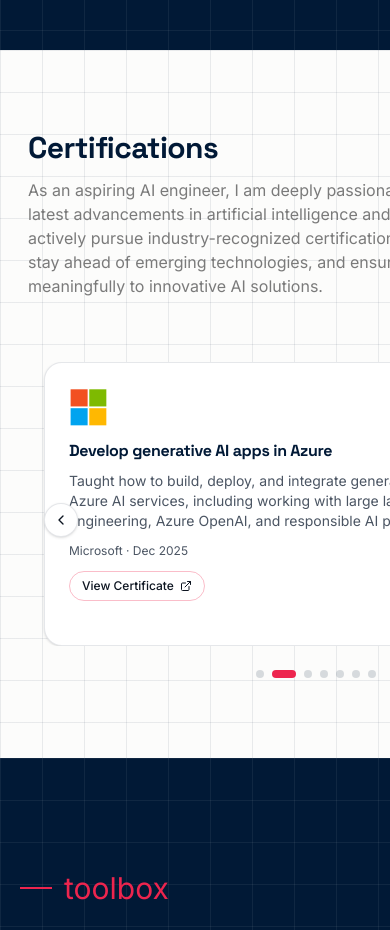
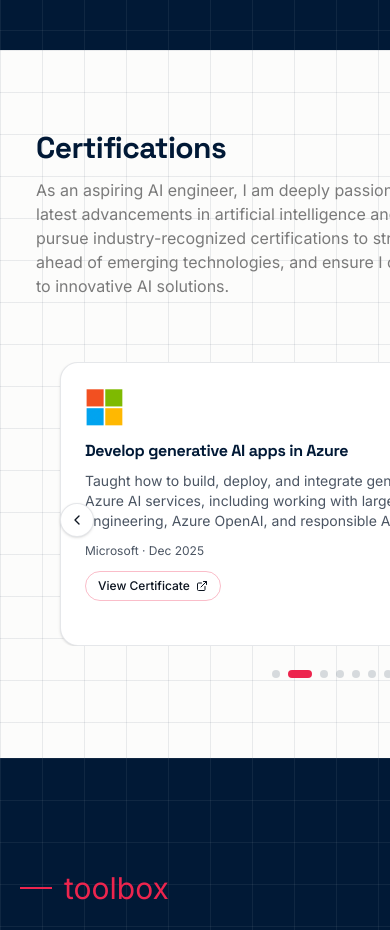
Before and after one commit to anshali15634/Portfolio-Website, a Next.js app in the folder portfolio/: page / in a window 390 px wide. Shown: the part 2260-3190 px from the top of the page. Built offline with nearby package versions, Linux system fonts and the light colour scheme.

Commit message:
certifications padding

```diff
--- a/portfolio/src/components/Certifications.tsx
+++ b/portfolio/src/components/Certifications.tsx
@@ -56,7 +56,7 @@ export default function Certifications() {
       className="grid-background relative overflow-hidden py-20"
     >
       <div className="container-custom">
-        <div className="grid items-center gap-16 px-2 sm:px-4 lg:grid-cols-2 lg:px-0">
+        <div className="grid items-center gap-16 px-4 sm:px-4 lg:grid-cols-2 lg:px-0">
           <div className="pr-1 sm:pr-2">
             <h2 className="text-3xl font-bold tracking-tight text-[#011936] sm:text-4xl">
               Certifications
@@ -72,7 +72,7 @@ export default function Certifications() {
             </p>
           </div>
 
-          <div className="flex justify-center px-2 sm:px-4">
+          <div className="flex justify-center px-4 sm:px-4">
             <Carousel
               className="w-full max-w-[560px]"
               items={items}
```
